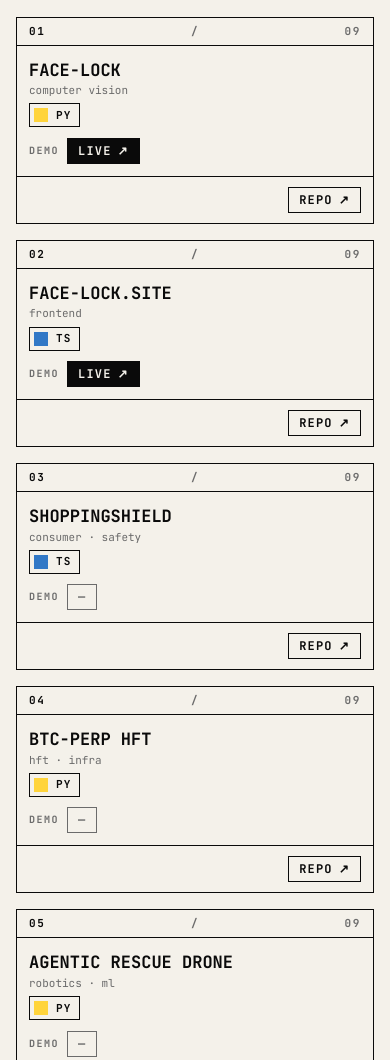
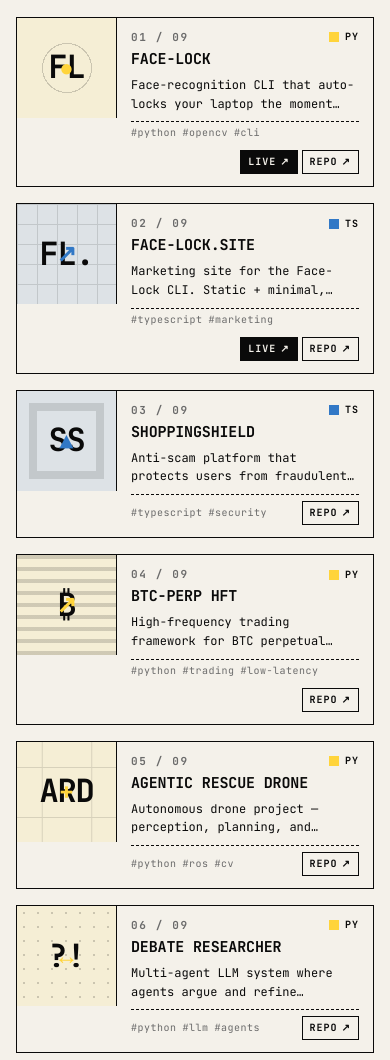
Before and after one commit to WiseAmos/wiseamos-portfolio-2026, a website: page index.html in a window 390 px wide. Shown: the part 1200-2260 px from the top of the page. Drawn offline with Linux system fonts and the light colour scheme.

Commit message:
v5: splash screen + 2-col magazine card grid for work
SPLASH (cream/ink/lime, native palette):
- Full-viewport overlay on load
- Triangle mark + AMOS wordmark + 'engineer · singapore · available'
- Lime accent rule + pulsing 'SCROLL TO ENTER ↓' prompt
- Dismisses on click / scroll / key / 2.5s timeout
- Slides up off-screen, removed from DOM after transition
- Respects prefers-reduced-motion

WORK (replaces v4 table):
- 2-col grid desktop, 1-col mobile
- Each card: 200px glyph slot (left) + meta column (right)
- Glyph slot: project-specific typographic mark + pattern
  (dots, grid, bars, rings, cross, lines, frame)
- Background of glyph slot tinted with language color (color-mix 12%)
- Meta column: index, language tag, title, description (clamped 3 lines),
  tags + LIVE/REPO buttons
- Card hover: lifts -2/-2px + 6px ink box-shadow
- LIVE button only renders when liveDemo URL exists

projects.js: added glyph { mark, accent, pattern } field to all 9 projects
index.html: replaced work-table with work-grid <ol>
styles.css: 230+ lines of new card styles; 50+ lines of splash styles
app.js: rewrote render to emit cards; added splash dismiss handler

```diff
--- a/app.js
+++ b/app.js
@@ -1,45 +1,85 @@
 // ============================================================
-// v4 — content-first. No 3D. No WebGL. No canvas.
-// All interactions are DOM/CSS, no animation library.
+// v5 — content-first + splash + 2-col card grid (work).
+// No 3D. No WebGL. No canvas. All interactions are DOM/CSS.
 // ============================================================
 
 (function () {
   'use strict';
 
   // ------------------------------------------------------------
-  // WORK TABLE — render curated projects as <tr> rows
-  // v4: single-line NO column (no wrap), LIVE DEMO column,
-  // row hover reveals stars + last-commit date.
+  // SPLASH — full-viewport overlay. Dismisses on
+  //   - 2.5s timeout (default)
+  //   - click anywhere
+  //   - scroll
+  //   - space / enter
+  // The element is removed from the DOM after the transition
+  // finishes (or after a 600ms hard cap) so it doesn't interfere
+  // with the page.
   // ------------------------------------------------------------
-  const tbody = document.querySelector('#workTable tbody');
-  if (tbody && window.PROJECTS) {
+  (function splash() {
+    const el = document.getElementById('splash');
+    if (!el) return;
+    if (window.matchMedia('(prefers-reduced-motion: reduce)').matches) {
+      el.remove();
+      return;
+    }
+    let dismissed = false;
+    function dismiss() {
+      if (dismissed) return;
+      dismissed = true;
+      el.classList.add('splash--out');
+      setTimeout(() => el.remove(), 600);
+    }
+    // Dismiss on first interaction
+    const opts = { once: true, passive: true };
+    window.addEventListener('scroll', dismiss, opts);
+    window.addEventListener('click', dismiss, opts);
+    window.addEventListener('keydown', dismiss, opts);
+    // Auto-dismiss after 2.5s
+    setTimeout(dismiss, 2500);
+  })();
+
+  // ------------------------------------------------------------
+  // WORK CARDS — render curated projects as <li> cards in a
+  // 2-col grid (desktop) / 1-col (mobile). Each card has a
+  // glyph slot (project-specific typographic mark + pattern)
+  // and a meta column. v5 replaces the v4 table.
+  // ------------------------------------------------------------
+  const grid = document.querySelector('#workGrid');
+  if (grid && window.PROJECTS) {
     const gh = 'https://github.com/WiseAmos';
     const total = String(window.PROJECTS.length).padStart(2, '0');
-    tbody.innerHTML = window.PROJECTS.map((p, i) => {
+    grid.innerHTML = window.PROJECTS.map((p, i) => {
       const num = String(i + 1).padStart(2, '0');
-      const topics = (p.topics || []).slice(0, 3).map(t => `<span>${t}</span>`).join('');
-      const demoCell = p.liveDemo
-        ? `<a class="work__link work__link--accent" href="${p.liveDemo}" target="_blank" rel="noopener">LIVE <span aria-hidden="true">↗</span></a>`
-        : `<span class="work__link work__link--mute">—</span>`;
+      const topics = (p.topics || []).slice(0, 3).map(t => `<span class="tag">#${t}</span>`).join(' ');
+      const g = p.glyph || { mark: '··', accent: '', pattern: 'dots' };
+      const demoLink = p.liveDemo
+        ? `<a class="card__btn card__btn--live" href="${p.liveDemo}" target="_blank" rel="noopener">LIVE <span aria-hidden="true">↗</span></a>`
+        : '';
+      const repoLink = `<a class="card__btn card__btn--repo" href="${gh}/${p.repo}" target="_blank" rel="noopener">REPO <span aria-hidden="true">↗</span></a>`;
       return `
-        <tr>
-          <td class="col-no"><span class="col-no__num">${num}</span><span class="col-no__sep">/</span><span class="col-no__total">${total}</span></td>
-          <td class="col-name">
-            <span class="col-name__title">${p.title}</span>
-            <span class="sub">${p.tag || ''}</span>
-          </td>
-          <td class="col-lang">
-            <span class="lang-tag" style="--lang-color:${p.langColor || '#0A0A0A'}">${p.lang || '—'}</span>
-          </td>
-          <td class="col-desc">${p.desc || ''}</td>
-          <td class="col-topics">${topics}</td>
-          <td class="col-demo">${demoCell}</td>
-          <td class="col-link">
-            <a class="work__link" href="${gh}/${p.repo}" target="_blank" rel="noopener">
-              REPO <span aria-hidden="true">↗</span>
-            </a>
-          </td>
-        </tr>
+        <li class="card" data-pattern="${g.pattern}">
+          <div class="card__glyph" style="--lang-color:${p.langColor || '#0A0A0A'}">
+            <span class="card__glyph-pattern" aria-hidden="true"></span>
+            <span class="card__glyph-mark">${g.mark}</span>
+            ${g.accent ? `<span class="card__glyph-accent" aria-hidden="true">${g.accent}</span>` : ''}
+          </div>
+          <div class="card__body">
+            <div class="card__head">
+              <span class="card__no">${num} / ${total}</span>
+              <span class="card__lang" style="--lang-color:${p.langColor || '#0A0A0A'}">${p.lang || '—'}</span>
+            </div>
+            <h3 class="card__title">${p.title}</h3>
+            <p class="card__desc">${p.desc || ''}</p>
+            <div class="card__foot">
+              <div class="card__tags">${topics}</div>
+              <div class="card__ctas">
+                ${demoLink}
+                ${repoLink}
+              </div>
+            </div>
+          </div>
+        </li>
       `;
     }).join('');
   }
--- a/index.html
+++ b/index.html
@@ -39,6 +39,23 @@
       <span class="pill__icon" aria-hidden="true">↗</span>
     </a>
   </header>
+
+  <!-- ========================================================
+       SPLASH — full-viewport overlay, dismisses on
+       scroll / click / space / 2.5s timeout. Native palette
+       (paper / ink / lime) so it reads as part of the site.
+       ======================================================== -->
+  <div class="splash" id="splash" role="status" aria-label="Loading">
+    <div class="splash__inner">
+      <svg class="splash__mark" viewBox="0 0 80 80" width="80" height="80" aria-hidden="true">
+        <polygon points="40,8 76,68 4,68" fill="none" stroke="currentColor" stroke-width="3" stroke-linejoin="round"/>
+      </svg>
+      <div class="splash__word">AMOS</div>
+      <div class="splash__meta">engineer &middot; singapore &middot; available</div>
+      <div class="splash__rule"></div>
+      <div class="splash__prompt">SCROLL TO ENTER &darr;</div>
+    </div>
+  </div>
 
   <main id="top">
 
@@ -120,8 +137,9 @@
     </section>
 
     <!-- ========================================================
-         WORK — table (not card grid). 7 columns:
-         NO. | NAME | LANG | DESCRIPTION | TOPICS | DEMO | REPO
+         WORK — magazine-style 2-col card grid (desktop) /
+         1-col (mobile). Each card has a glyph slot (project-
+         specific typographic mark) and a meta column.
          ======================================================== -->
     <section id="work" class="work" data-reveal>
       <header class="work__head">
@@ -130,22 +148,7 @@
         <span class="count"><b>09</b> ITEMS</span>
       </header>
 
-      <div class="work__tablewrap">
-        <table class="work-table" id="workTable">
-          <thead>
-            <tr>
-              <th class="col-no">NO.</th>
-              <th>NAME</th>
-              <th class="col-lang">LANG</th>
-              <th class="col-desc-head">DESCRIPTION</th>
-              <th class="col-topics-head">TOPICS</th>
-              <th class="col-demo-head">DEMO</th>
-              <th class="col-link">REPO</th>
-            </tr>
-          </thead>
-          <tbody><!-- rows injected by app.js from window.PROJECTS --></tbody>
-        </table>
-      </div>
+      <ol class="work-grid" id="workGrid"><!-- cards injected by app.js from window.PROJECTS --></ol>
 
       <a class="pill pill--ghost work__more" href="https://github.com/WiseAmos?tab=repositories" target="_blank" rel="noopener">
         <span class="pill__label">SEE ALL 72 REPOS</span>
--- a/projects.js
+++ b/projects.js
@@ -1,8 +1,14 @@
-// Curated projects. Rendered as hard table rows in app.js.
-// lang = short code (PY, TS, RS, GO, SOL, JS, C++) shown in the LANG column.
+// Curated projects. Rendered as cards in app.js.
+// lang = short code (PY, TS, RS, GO, SOL, JS, C++) shown on the card.
 // langColor = solid color of the language swatch.
-// liveDemo = optional URL to a deployed demo (rendered as DEMO column link).
-// stars = number of github stars (shown on row hover for credibility).
+// liveDemo = optional URL to a deployed demo (rendered as LIVE link).
+// stars = number of github stars (shown on card hover for credibility).
+// glyph = the big typographic mark in the card's glyph slot.
+//         shape: { mark: 'string', accent: 'string', pattern: 'string' }
+//           mark: 1-3 chars shown huge in the card (e.g. 'FL', 'BTC')
+//           accent: optional small accent char layered (e.g. '✦', '●')
+//           pattern: 'grid' | 'bars' | 'rings' | 'cross' | 'dots' | 'lines' | 'frame' | 'stack'
+//                    — the background pattern for the glyph slot
 window.PROJECTS = [
   {
     repo: "face-lock",
@@ -14,6 +20,7 @@ window.PROJECTS = [
     topics: ["python", "opencv", "cli"],
     liveDemo: "https://face-lock.site",
     stars: 320,
+    glyph: { mark: "FL", accent: "●", pattern: "rings" },
   },
   {
     repo: "face-lock-site",
@@ -25,6 +32,7 @@ window.PROJECTS = [
     topics: ["typescript", "marketing"],
     liveDemo: "https://face-lock.site",
     stars: 4,
+    glyph: { mark: "fl.", accent: "↗", pattern: "grid" },
   },
   {
     repo: "shoppingshield",
@@ -36,6 +44,7 @@ window.PROJECTS = [
     topics: ["typescript", "security"],
     liveDemo: null,
     stars: 47,
+    glyph: { mark: "SS", accent: "▲", pattern: "frame" },
   },
   {
     repo: "btc-perp-hft-framework",
@@ -47,6 +56,7 @@ window.PROJECTS = [
     topics: ["python", "trading", "low-latency"],
     liveDemo: null,
     stars: 89,
+    glyph: { mark: "₿", accent: "↗", pattern: "bars" },
   },
   {
     repo: "Agentic-Rescue-Drone",
@@ -58,6 +68,7 @@ window.PROJECTS = [
     topics: ["python", "ros", "cv"],
     liveDemo: null,
     stars: 156,
+    glyph: { mark: "ARD", accent: "+", pattern: "cross" },
   },
   {
     repo: "AI-debate-researcher",
@@ -69,6 +80,7 @@ window.PROJECTS = [
     topics: ["python", "llm", "agents"],
     liveDemo: null,
     stars: 41,
+    glyph: { mark: "?!", accent: "↔", pattern: "dots" },
   },
   {
     repo: "CodeColosseum",
@@ -80,6 +92,7 @@ window.PROJECTS = [
     topics: ["typescript"],
     liveDemo: "https://codecolosseum.com",
     stars: 12,
+    glyph: { mark: "{ }", accent: "▷", pattern: "lines" },
   },
   {
     repo: "dateonlinkedin",
@@ -91,6 +104,7 @@ window.PROJECTS = [
     topics: ["typescript"],
     liveDemo: null,
     stars: 8,
+    glyph: { mark: "in", accent: "♥", pattern: "frame" },
   },
   {
     repo: "postal_code_visualizer",
@@ -102,5 +116,6 @@ window.PROJECTS = [
     topics: ["typescript", "data-viz"],
     liveDemo: "https://postal-code-visualizer.vercel.app",
     stars: 6,
+    glyph: { mark: "SG", accent: "▦", pattern: "grid" },
   },
 ];
--- a/styles.css
+++ b/styles.css
@@ -356,139 +356,236 @@ main { padding-top: 60px; } /* nav clearance */
 }
 .work__head .count b { color: var(--ink); font-weight: 700; }
 
-.work__tablewrap {
+/* -------- WORK CARDS (v5 — magazine grid) -------- */
+.work__grid-wrap {
   max-width: 1400px;
   margin: 0 auto;
 }
-
-.work-table {
-  width: 100%;
-  border-collapse: collapse;
+.work-grid {
+  list-style: none;
+  margin: 0 auto;
+  padding: 0;
+  max-width: 1400px;
+  display: grid;
+  grid-template-columns: repeat(2, 1fr);
+  gap: 24px;
+}
+.card {
+  position: relative;
+  display: grid;
+  grid-template-columns: 200px 1fr;
   border: 1px solid var(--ink);
-  font: 400 14px/1.4 var(--t-mono);
   background: var(--paper);
-  table-layout: fixed;
+  overflow: hidden;
+  height: 100%; /* equalize heights within a row */
+  transition: transform 200ms cubic-bezier(.2,.7,.2,1), box-shadow 200ms ease;
 }
-.work-table thead th {
-  text-align: left;
-  font: 500 11px/1 var(--t-mono);
-  text-transform: uppercase;
-  letter-spacing: 0.15em;
-  color: var(--mute);
-  padding: 14px 16px;
-  border-bottom: 1px solid var(--ink);
-  background: var(--paper);
-  position: sticky;
-  top: 52px; /* matches mobile nav */
-  z-index: 5;
-}
-.work-table tbody tr {
-  border-top: 1px solid var(--ink);
-  transition: background 80ms linear;
-}
-.work-table tbody tr:hover { background: var(--accent); }
-.work-table tbody tr:hover a.work__link { color: var(--ink); }
-.work-table tbody tr:hover .col-no__num { color: var(--ink); }
-.work-table tbody tr:hover .col-topics span { color: var(--ink); }
-
-.work-table td { padding: 22px 20px; vertical-align: top; }
-
-/* Column widths — explicit, single-line numbers */
-.work-table .col-no {
-  width: 92px;
-  font: 700 13px/1 var(--t-mono);
-  color: var(--mute);
-  text-transform: uppercase;
-  letter-spacing: 0.05em;
-  white-space: nowrap;
-}
-.col-no__num   { color: var(--ink); font-weight: 700; }
-.col-no__sep   { color: var(--mute); margin: 0 2px; }
-.col-no__total { color: var(--mute); }
-
-.work-table .col-name {
-  font: 700 16px/1.2 var(--t-mono);
-  text-transform: uppercase;
-  letter-spacing: 0;
-  color: var(--ink);
-  width: 22%;
-}
-.work-table .col-name .col-name__title { display: block; }
-.work-table .col-name .sub {
-  display: block;
-  margin-top: 4px;
-  font: 400 11px/1.2 var(--t-mono);
-  color: var(--mute);
-  text-transform: none;
-  letter-spacing: 0;
+.card:hover {
+  transform: translate(-2px, -2px);
+  box-shadow: 6px 6px 0 var(--ink);
 }
 
-.work-table .col-lang {
-  width: 88px;
-  white-space: nowrap;
+/* GLYPH SLOT — left column, 4:3-ish aspect, project-specific mark */
+.card__glyph {
+  position: relative;
+  display: flex;
+  align-items: center;
+  justify-content: center;
+  background: var(--paper);
+  border-right: 1px solid var(--ink);
+  aspect-ratio: 1 / 1;
+  overflow: hidden;
+  color: var(--ink);
+  background: color-mix(in srgb, var(--lang-color, var(--ink)) 12%, var(--paper));
 }
-.lang-tag {
+.card__glyph-pattern {
+  position: absolute;
+  inset: 0;
+  opacity: 0.85;
+  pointer-events: none;
+}
+.card__glyph-mark {
+  position: relative;
+  z-index: 2;
+  font: 700 56px/0.9 var(--t-mono);
+  letter-spacing: -0.04em;
+  color: var(--ink);
+  text-transform: uppercase;
+}
+.card__glyph-accent {
+  position: absolute;
+  z-index: 2;
+  font: 700 24px/1 var(--t-mono);
+  color: var(--lang-color, var(--ink));
+}
+/* Pattern: dots */
+.card[data-pattern="dots"] .card__glyph-pattern {
+  background-image: radial-gradient(circle at center, var(--ink) 1px, transparent 1.5px);
+  background-size: 14px 14px;
+  opacity: 0.18;
+}
+/* Pattern: grid */
+.card[data-pattern="grid"] .card__glyph-pattern {
+  background-image:
+    linear-gradient(to right, var(--ink) 1px, transparent 1px),
+    linear-gradient(to bottom, var(--ink) 1px, transparent 1px);
+  background-size: 20px 20px;
+  opacity: 0.12;
+}
+/* Pattern: bars (HFT — show horizontal bars like a chart) */
+.card[data-pattern="bars"] .card__glyph-pattern {
+  background-image: repeating-linear-gradient(
+    to top,
+    var(--ink) 0,
+    var(--ink) 4px,
+    transparent 4px,
+    transparent 12px
+  );
+  opacity: 0.16;
+}
+/* Pattern: rings */
+.card[data-pattern="rings"] .card__glyph-pattern {
+  background-image: radial-gradient(
+    circle at center,
+    transparent 24px,
+    var(--ink) 24px,
+    var(--ink) 25px,
+    transparent 25px,
+    transparent 48px,
+    var(--ink) 48px,
+    var(--ink) 49px,
+    transparent 49px
+  );
+  background-size: 64px 64px;
+  background-position: center;
+  background-repeat: no-repeat;
+  opacity: 0.18;
+}
+/* Pattern: cross (drone) */
+.card[data-pattern="cross"] .card__glyph-pattern {
+  background-image:
+    linear-gradient(to right, var(--ink) 1px, transparent 1px),
+    linear-gradient(to bottom, var(--ink) 1px, transparent 1px);
+  background-size: 50% 50%;
+  opacity: 0.12;
+  background-position: center;
+}
+/* Pattern: lines (code) */
+.card[data-pattern="lines"] .card__glyph-pattern {
+  background-image: repeating-linear-gradient(
+    to bottom,
+    var(--ink) 0,
+    var(--ink) 2px,
+    transparent 2px,
+    transparent 14px
+  );
+  opacity: 0.14;
+}
+/* Pattern: frame (shield/dating) */
+.card[data-pattern="frame"] .card__glyph-pattern {
+  border: 8px solid var(--ink);
+  opacity: 0.12;
+  inset: 12px;
+  border-radius: 0;
+}
+
+/* BODY — right column with project info */
+.card__body {
+  padding: 18px 20px 16px;
+  display: flex;
+  flex-direction: column;
+  gap: 10px;
+  min-width: 0; /* prevent grid blowout on long words */
+}
+.card__head {
+  display: flex;
+  align-items: center;
+  justify-content: space-between;
+  gap: 12px;
+}
+.card__no {
+  font: 700 11px/1 var(--t-mono);
+  color: var(--mute);
+  letter-spacing: 0.15em;
+  text-transform: uppercase;
+}
+.card__lang {
   display: inline-flex;
   align-items: center;
-  gap: 8px;
-  padding: 4px 8px 4px 4px;
-  border: 1px solid var(--ink);
-  font: 700 11px/1 var(--t-mono);
+  gap: 6px;
+  font: 700 10px/1 var(--t-mono);
+  letter-spacing: 0.1em;
   text-transform: uppercase;
-  letter-spacing: 0.1em;
+  color: var(--ink);
 }
-.lang-tag::before {
+.card__lang::before {
   content: '';
-  width: 14px;
-  height: 14px;
+  width: 10px;
+  height: 10px;
   background: var(--lang-color, var(--ink));
   display: block;
 }
-.work-table .col-desc {
+.card__title {
+  font: 700 19px/1.15 var(--t-mono);
+  letter-spacing: -0.01em;
+  text-transform: uppercase;
   color: var(--ink);
-  font-size: 13px;
-  line-height: 1.5;
-  width: auto;
+  margin: 0;
 }
-.work-table .col-topics {
-  font: 400 11px/1.4 var(--t-mono);
-  text-transform: uppercase;
+.card__desc {
+  font: 400 13px/1.55 var(--t-mono);
+  color: var(--ink);
+  margin: 0;
+  /* clamp to 3 lines, ellipsis */
+  display: -webkit-box;
+  -webkit-line-clamp: 3;
+  -webkit-box-orient: vertical;
+  overflow: hidden;
+}
+.card__foot {
+  display: flex;
+  align-items: center;
+  justify-content: space-between;
+  gap: 12px;
+  margin-top: auto; /* pin to bottom regardless of desc length */
+  padding-top: 8px;
+  border-top: 1px dashed var(--ink);
+  flex-wrap: wrap;
+}
+.card__tags {
+  display: flex;
+  flex-wrap: wrap;
+  gap: 6px;
+  font: 400 10px/1 var(--t-mono);
+  color: var(--mute);
+  text-transform: lowercase;
   letter-spacing: 0.05em;
-  color: var(--mute);
-  white-space: nowrap;
-  width: 130px;
 }
-.work-table .col-topics span { margin-right: 8px; transition: color 80ms linear; }
-.work-table .col-topics span::before { content: '#'; color: var(--ink); margin-right: 1px; }
-
-.work-table .col-demo {
-  width: 88px;
-  white-space: nowrap;
+.card__ctas {
+  display: flex;
+  gap: 6px;
+  margin-left: auto;
 }
-.work-table .col-link { width: 100px; text-align: right; }
-.work__link {
-  font: 700 12px/1 var(--t-mono);
+.card__btn {
+  font: 700 11px/1 var(--t-mono);
   text-transform: uppercase;
   letter-spacing: 0.1em;
   color: var(--ink);
   display: inline-flex;
   align-items: center;
-  gap: 6px;
-  padding: 6px 10px;
+  gap: 4px;
+  padding: 7px 9px;
   border: 1px solid var(--ink);
+  background: var(--paper);
+  white-space: nowrap;
   transition: background 80ms linear, color 80ms linear;
 }
-.work__link:hover { background: var(--ink); color: var(--paper); }
-.work__link--accent {
+.card__btn:hover { background: var(--ink); color: var(--paper); }
+.card__btn--live {
   background: var(--ink);
   color: var(--paper);
 }
-.work__link--accent:hover { background: var(--accent); color: var(--ink); }
-.work__link--mute {
-  border-color: var(--mute);
-  color: var(--mute);
-  pointer-events: none;
-}
+.card__btn--live:hover { background: var(--accent); color: var(--ink); }
 
 .work__more { margin-top: 32px; max-width: 1400px; margin-left: auto; margin-right: auto; display: inline-flex; }
 
@@ -722,6 +819,80 @@ main { padding-top: 60px; } /* nav clearance */
   mix-blend-mode: multiply;
 }
 
+/* -------- SPLASH SCREEN (v5) -------- */
+.splash {
+  position: fixed;
+  inset: 0;
+  z-index: 9999;
+  background: var(--paper);
+  display: flex;
+  align-items: center;
+  justify-content: center;
+  color: var(--ink);
+  transition: opacity 480ms ease, transform 600ms cubic-bezier(.7,0,.3,1);
+}
+.splash--out {
+  opacity: 0;
+  transform: translateY(-100%);
+  pointer-events: none;
+}
+.splash__inner {
+  display: flex;
+  flex-direction: column;
+  align-items: center;
+  gap: 12px;
+  text-align: center;
+  padding: 24px;
+  max-width: 90vw;
+  animation: splash-in 600ms cubic-bezier(.2,.7,.2,1) both;
+}
+@keyframes splash-in {
+  from { opacity: 0; transform: translateY(8px); }
+  to   { opacity: 1; transform: none; }
+}
+.splash__mark {
+  color: var(--ink);
+  display: block;
+  margin-bottom: 8px;
+}
+.splash__word {
+  font: 700 56px/1 var(--t-mono);
+  letter-spacing: 0.08em;
+  text-transform: uppercase;
+  color: var(--ink);
+}
+.splash__meta {
+  font: 500 12px/1.4 var(--t-mono);
+  letter-spacing: 0.15em;
+  text-transform: uppercase;
+  color: var(--mute);
+}
+.splash__rule {
+  width: 64px;
+  height: 4px;
+  background: var(--accent);
+  margin: 8px 0;
+}
+.splash__prompt {
+  font: 500 11px/1 var(--t-mono);
+  letter-spacing: 0.2em;
+  text-transform: uppercase;
+  color: var(--ink);
+  animation: splash-pulse 1.6s ease-in-out infinite;
+}
+@keyframes splash-pulse {
+  0%, 100% { opacity: 0.45; }
+  50% { opacity: 1; }
+}
+@media (max-width: 600px) {
+  .splash__word { font-size: 40px; }
+  .splash__mark { width: 60px; height: 60px; }
+}
+@media (prefers-reduced-motion: reduce) {
+  .splash__inner { animation: none; }
+  .splash__prompt { animation: none; }
+}
+
 /* -------- REDUCED MOTION -------- */
 @media (prefers-reduced-motion: reduce) {
   * {
@@ -755,75 +926,26 @@ main { padding-top: 60px; } /* nav clearance */
   /* Marquee: shrink text */
   .marquee__inner { font-size: 16px; gap: 16px; }
 
-  /* Work: on mobile, drop the table entirely and use a card list.
-     Keeps the project info legible without horizontal scroll. */
+  /* Work cards on mobile: 1-col, glyph on top instead of left */
   .work { padding: 56px 16px; }
   .work__head { padding-right: 0; }
-  .work__tablewrap { overflow: visible; }
-  .work-table,
-  .work-table thead,
-  .work-table tbody,
-  .work-table tr,
-  .work-table th,
-  .work-table td { display: block; }
-  .work-table thead { display: none; }
-  .work-table { border: 0; }
-  .work-table tbody tr {
-    border: 1px solid var(--ink);
-    margin-bottom: 16px;
-    padding: 0;
+  .work-grid { grid-template-columns: 1fr; gap: 16px; }
+  .card {
+    grid-template-columns: 100px 1fr;
   }
-  .work-table td {
-    padding: 0;
-    border: 0;
+  .card__glyph {
+    aspect-ratio: 1 / 1;
   }
-  .work-table .col-no {
-    display: flex;
-    align-items: center;
-    justify-content: space-between;
-    width: 100%;
-    padding: 8px 12px;
-    border-bottom: 1px solid var(--ink);
-    background: var(--paper);
-    color: var(--mute);
-    font-size: 11px;
-    letter-spacing: 0.15em;
+  .card__glyph-mark { font-size: 32px; }
+  .card__body { padding: 14px 14px 12px; gap: 8px; }
+  .card__title { font-size: 15px; }
+  .card__desc {
+    font-size: 12px;
+    -webkit-line-clamp: 2;
   }
-  .work-table .col-no__num { color: var(--ink); font-weight: 700; }
-  .work-table .col-name {
-    padding: 14px 12px 6px;
-    width: 100%;
-  }
-  .work-table .col-name__title { font-size: 17px; }
-  .work-table .col-name .sub { display: block; }
-  .work-table .col-lang {
-    padding: 0 12px 10px;
-    width: 100%;
-  }
-  .work-table .col-demo {
-    padding: 0 12px 12px;
-    width: 100%;
-    display: flex;
-    gap: 8px;
-    align-items: center;
-  }
-  .work-table .col-demo::before {
-    content: 'DEMO';
-    font: 700 10px/1 var(--t-mono);
-    letter-spacing: 0.15em;
-    color: var(--mute);
-  }
-  .work-table .col-link {
-    padding: 10px 12px;
-    border-top: 1px solid var(--ink);
-    width: 100%;
-    text-align: right;
-    background: var(--paper);
-  }
-  /* Keep hidden columns truly hidden on mobile (they're embedded
-     as data but not rendered as visible rows). */
-  .work-table .col-desc,
-  .work-table .col-topics { display: none; }
+  .card__foot { padding-top: 6px; }
+  .card__btn { padding: 6px 7px; font-size: 10px; }
+  .card__ctas { gap: 4px; }
 
   /* Process / timeline */
   .process { padding: 56px 16px; }
```
